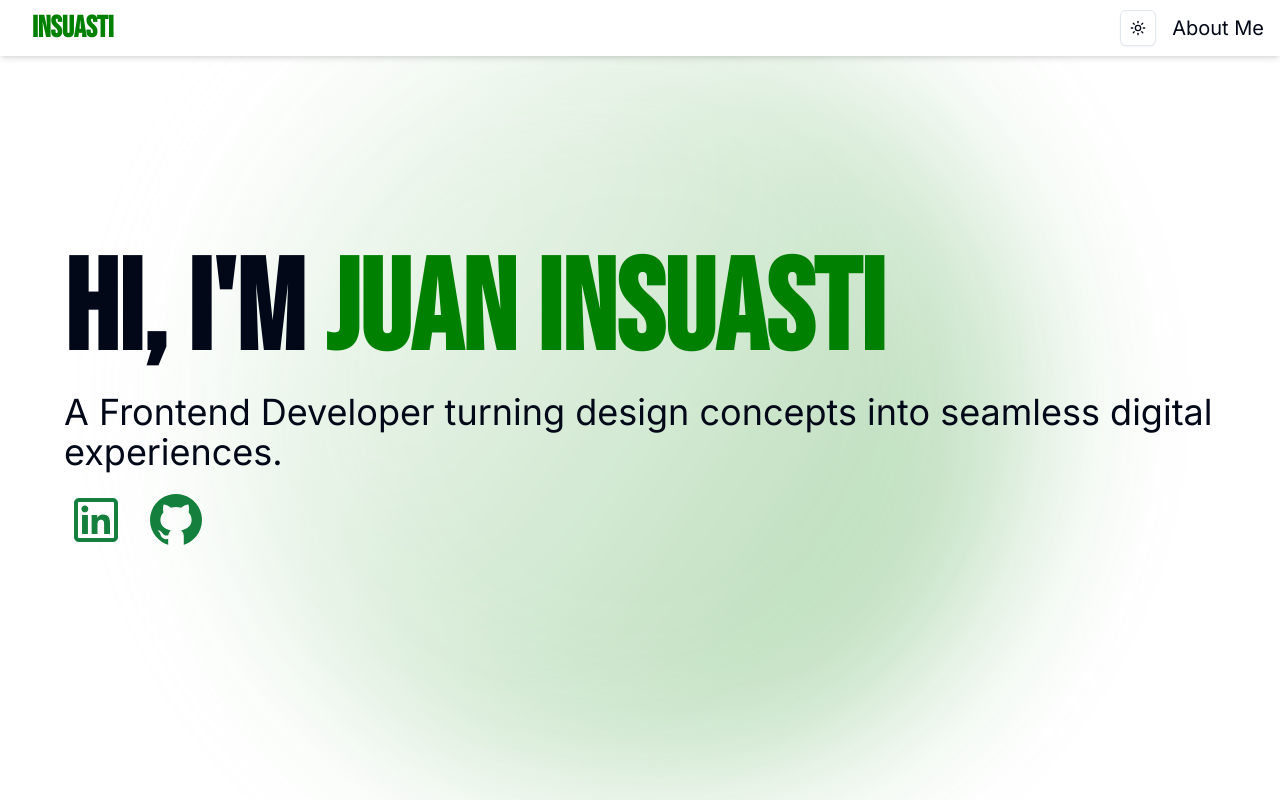
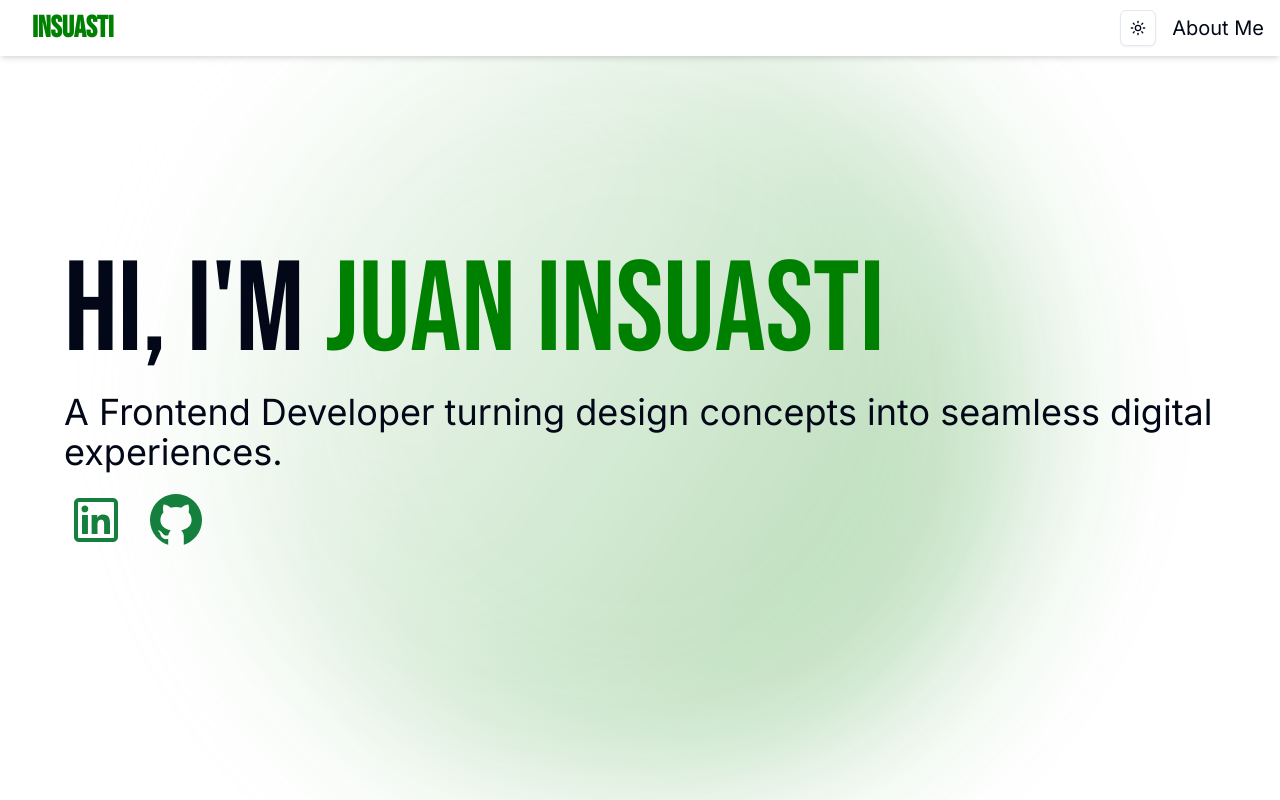
Before and after one commit to juan-insuasti/insuasti-web, a Next.js app in the folder ui/: page / in a window 1280 px wide. Shown: the top 800 px of the page. Built offline with nearby package versions, Linux system fonts and the light colour scheme.

Commit message:
fix: fix font issue in safari

```diff
--- a/ui/src/app/globals.css
+++ b/ui/src/app/globals.css
@@ -58,15 +58,15 @@
     --tw-shadow-color: 0 0 #d1c3c300;
   }
   .p {
-    @apply text-left font-inter text-lg lg:text-xl;
+    @apply text-left font-inter text-lg font-normal lg:text-xl;
   }
 
   .h1 {
-    @apply text-left font-bebas text-4xl font-bold md:text-5xl lg:text-6xl;
+    @apply text-left font-bebas text-4xl font-normal md:text-5xl lg:text-6xl;
   }
 
   .h2 {
-    @apply text-left font-bebas text-3xl font-bold md:text-4xl lg:text-5xl;
+    @apply text-left font-bebas text-3xl font-normal md:text-4xl lg:text-5xl;
   }
 
   .h3 {
@@ -78,7 +78,7 @@
   }
 
   .small {
-    @apply font-inter text-xs text-gray-500;
+    @apply font-inter text-xs font-normal text-gray-500;
   }
 }
 
```
